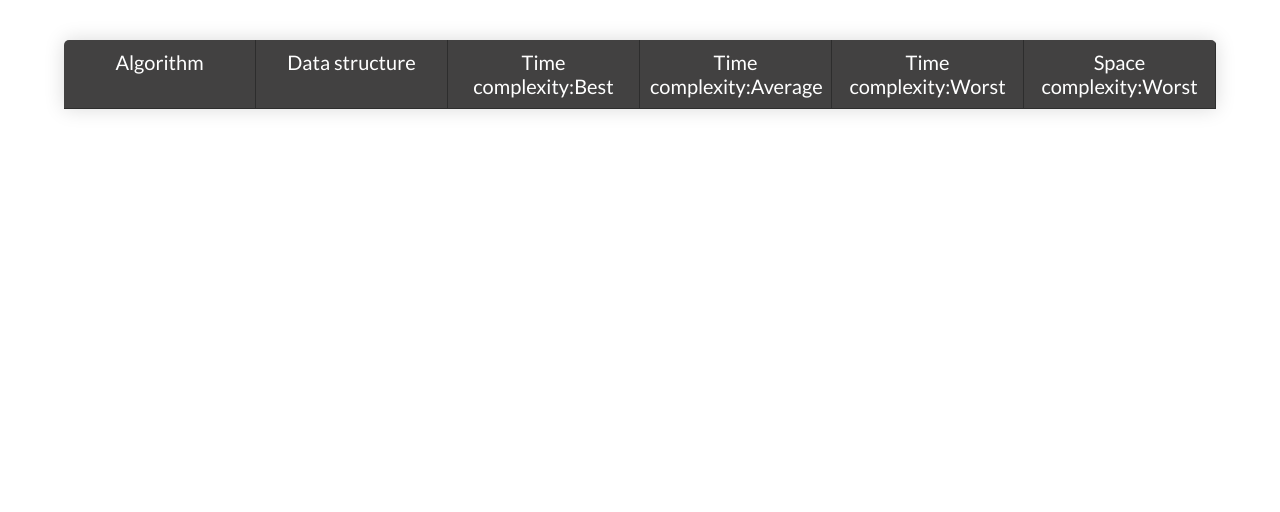
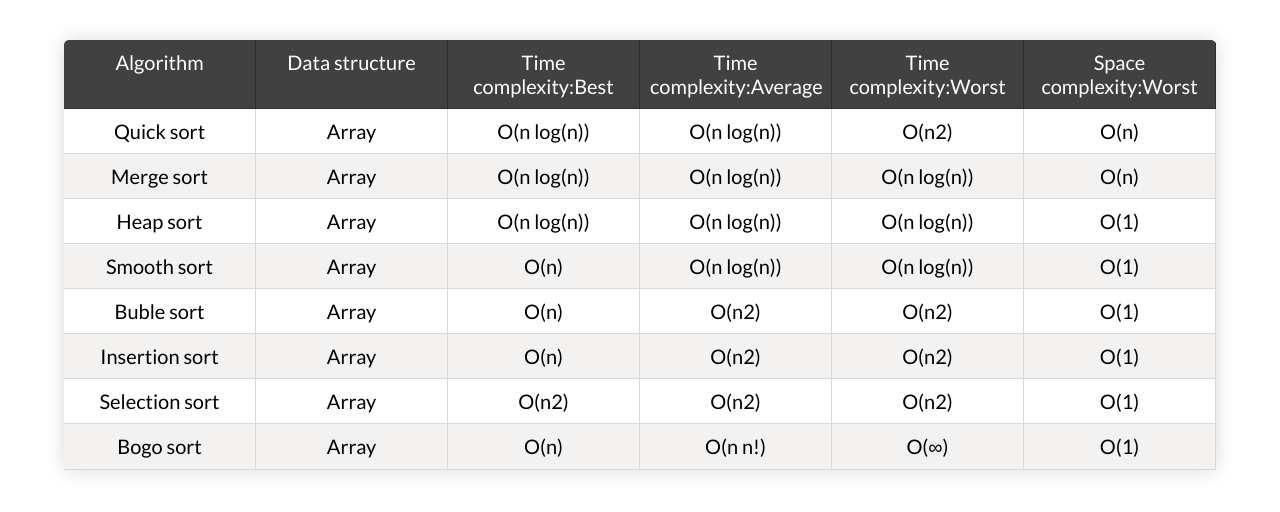
Before and after one commit to dommyrock/SignalRparser, a React (Create React App) app in the folder StreamOutputWebApp/client-app/: page /test in a window 1280 px wide. Shown: the top 512 px of the page. Built offline with nearby package versions, Linux system fonts and the light colour scheme.

Commit message:
wep-app -updated custom table component children , and added propTypes to children

```diff
--- a/StreamOutputWebApp/client-app/src/components/SyntaxHighlighter/tables/HoverableTable.jsx
+++ b/StreamOutputWebApp/client-app/src/components/SyntaxHighlighter/tables/HoverableTable.jsx
@@ -1,7 +1,7 @@
 import React from "react";
 import { headers, rows } from "./table_data";
 import HoverableTableRow from "./HoverableTableRow";
-import HoverableTableCell from "./HoverableTableCell";
+
 const HoverableTable = () => {
   return (
     <div className="table-container" role="table" aria-label="Destinations">
@@ -16,50 +16,9 @@ const HoverableTable = () => {
         ))}
       </div>
       {/*Each row has cell's data for its row   */}
-      {rows.map((row) => (
-        <HoverableTableRow {...{ row }} />
+      {rows.map((row, index) => (
+        <HoverableTableRow {...{ row }} key={index} />
       ))}
-      {/* <div className="flex-table row" role="rowgroup">
-        <div className="flex-row first" role="cell">
-          United Kingdom
-        </div>
-        <div className="flex-row" role="cell">
-          Stonehenge, Windsor and Bath with Pub Lunch{" "}
-        </div>
-        <div className="flex-row" role="cell">
-          19 Sep, 1p.m.
-        </div>
-        <div className="flex-row" role="cell">
-          US$500
-        </div>
-        <div className="flex-row" role="cell">
-          US$500
-        </div>
-        <div className="flex-row" role="cell">
-          US$50
-        </div>
-      </div>
-      <div className="flex-table row" role="rowgroup">
-        <div className="flex-row first" role="cell">
-          {" "}
-          Australia
-        </div>
-        <div className="flex-row" role="cell">
-          Blue Mountains Tours
-        </div>
-        <div className="flex-row" role="cell">
-          9 Sep, 2p.m.
-        </div>
-        <div className="flex-row" role="cell">
-          US$400
-        </div>
-        <div className="flex-row" role="cell">
-          US$400
-        </div>
-        <div className="flex-row" role="cell">
-          US$655
-        </div>
-      </div> */}
     </div>
   );
 };
--- a/StreamOutputWebApp/client-app/src/components/SyntaxHighlighter/tables/HoverableTableCell.jsx
+++ b/StreamOutputWebApp/client-app/src/components/SyntaxHighlighter/tables/HoverableTableCell.jsx
@@ -1,13 +1,15 @@
 import React from "react";
-// import proptypes from "prop-types";
+import PropTypes from "prop-types";
 
-const HoverableTableCell = (cellText) => {
+const HoverableTableCell = ({ cell }) => {
+  let cellText = cell; /* cellText passed from HoverableTableCell parent*/
   return (
-    /* cellText passed from HoverableTableCell parent*/
     <div className="flex-row first" role="cell">
       {cellText}
     </div>
   );
 };
-
+HoverableTableCell.propTypes = {
+  cell: PropTypes.string.isRequired, //axample of prop type setting
+};
 export default HoverableTableCell;
--- a/StreamOutputWebApp/client-app/src/components/SyntaxHighlighter/tables/HoverableTableRow.jsx
+++ b/StreamOutputWebApp/client-app/src/components/SyntaxHighlighter/tables/HoverableTableRow.jsx
@@ -1,33 +1,19 @@
 import React from "react";
 import HoverableTableCell from "./HoverableTableCell";
-const HoverableTableRow = (row) => {
+import PropTypes from "prop-types";
+
+const HoverableTableRow = ({ row }) => {
   return (
-    /*Map each cell to new component from passed row.cells  */
+    /*Map each cell to new component from passed rowDAta  */
     <div className="flex-table row" role="rowgroup">
-      {row.cells.map((cell) => (
-        <HoverableTableCell {...{ cell }} />
+      {row.map((cell, index) => (
+        <HoverableTableCell {...{ cell }} key={index} />
       ))}
-
-      {/* <div className="flex-row first" role="cell">
-        United Kingdom
-      </div>
-      <div className="flex-row" role="cell">
-        Stonehenge, Windsor and Bath with Pub Lunch{" "}
-      </div>
-      <div className="flex-row" role="cell">
-        19 Sep, 1p.m.
-      </div>
-      <div className="flex-row" role="cell">
-        US$500
-      </div>
-      <div className="flex-row" role="cell">
-        US$500
-      </div>
-      <div className="flex-row" role="cell">
-        US$50
-      </div> */}
     </div>
   );
 };
+HoverableTableRow.propTypes = {
+  row: PropTypes.array.isRequired, //axample of prop type setting
+};
 
 export default HoverableTableRow;
--- a/StreamOutputWebApp/client-app/src/components/SyntaxHighlighter/tables/table_data.js
+++ b/StreamOutputWebApp/client-app/src/components/SyntaxHighlighter/tables/table_data.js
@@ -1,13 +1,3 @@
-// Algorithm	Data structure	Time complexity:Best	Time complexity:Average	Time complexity:Worst	Space complexity:Worst
-// Quick sort	Array	O(n log(n))	O(n log(n))	O(n2)	O(n)
-// Merge sort	Array	O(n log(n))	O(n log(n))	O(n log(n))	O(n)
-// Heap sort	Array	O(n log(n))	O(n log(n))	O(n log(n))	O(1)
-// Smooth sort	Array	O(n)	O(n log(n))	O(n log(n))	O(1)
-// Bubble sort	Array	O(n)	O(n2)	O(n2)	O(1)
-// Insertion sort	Array	O(n)	O(n2)	O(n2)	O(1)
-// Selection sort	Array	O(n2)	O(n2)	O(n2)	O(1)
-// Bogo sort	Array	O(n)	O(n n!)	O(∞)	O(1)
-
 export const headers = [
   "Data structure",
   "Time complexity:Best",
@@ -15,4 +5,42 @@ export const headers = [
   "Time complexity:Worst",
   "Space complexity:Worst",
 ];
-export const rows = [];
+//Sorting algorithms TC
+export const rows = [
+  ["Quick sort", "Array", "O(n log(n))", "O(n log(n))", "O(n2)", "O(n)"],
+  ["Merge sort", "Array", "O(n log(n))", "O(n log(n))", "O(n log(n))", "O(n)"],
+  ["Heap sort", "Array", "O(n log(n))", "O(n log(n))", "O(n log(n))", "O(1)"],
+  ["Smooth sort", "Array", "O(n)", "O(n log(n))", "O(n log(n))", "O(1)"],
+  ["Buble sort", "Array", "O(n)", "O(n2)", "O(n2)", "O(1)"],
+  ["Insertion sort", "Array", "O(n)", "O(n2)", "O(n2)", "O(1)"],
+  ["Selection sort", "Array", "O(n2)", "O(n2)", "O(n2)", "O(1)"],
+  ["Bogo sort", "Array", "O(n)", "O(n n!)", "O(∞)", "O(1)"],
+];
+
+//Data structures TC
+export const dataSturctures = [
+  ["Basic array", "O(1)", "O(n)", "—", "—", "O(1)", "O(n)", "—", "—", "O(n)"],
+  ["Dynamic array", "O(1)", "O(n)", "O(n)", "—", "O(1)", "O(n)", "O(n)", "—", "O(n)"],
+  ["Singly linked", "list	O(n)", "O(n)", "O(1)", "O(1)", "O(n)", "O(n)", "O(1)", "O(1)", "O(n)"],
+  ["Doubly linked", "list	O(n)", "O(n)", "O(1)", "O(1)", "O(n)", "O(n)", "O(1)", "O(1)", "O(n)"],
+  ["Hash table", "—", "O(1)", "O(1)", "O(1)", "—", "O(n)", "O(n)", "O(n)", "O(n)"],
+  ["Binary search tree", "—", "O(log (n))", "O(log (n))", "O(log (n))", "—", "O(n)", "O(n)", "O(n)", "O(n)"],
+  ,
+  ["B-tree", "—", "O(log (n))", "O(log (n))", "O(log (n))", "—", "O(log (n))", "O(log (n))", "O(log (n))", "O(n)"],
+  ,
+  [
+    "Red-black tree",
+    "—",
+    "O(log (n))",
+    "O(log (n))",
+    "O(log (n))",
+    "—",
+    "O(log (n))",
+    "O(log (n))",
+    "O(log (n))",
+    "O(n)",
+  ],
+  ,
+  ["AVL tree", "—", "O(log (n))", "O(log (n))", "O(log (n))", "—", "O(log (n))", "O(log (n))", "O(log (n))", "O(n)"],
+  ,
+];
```
